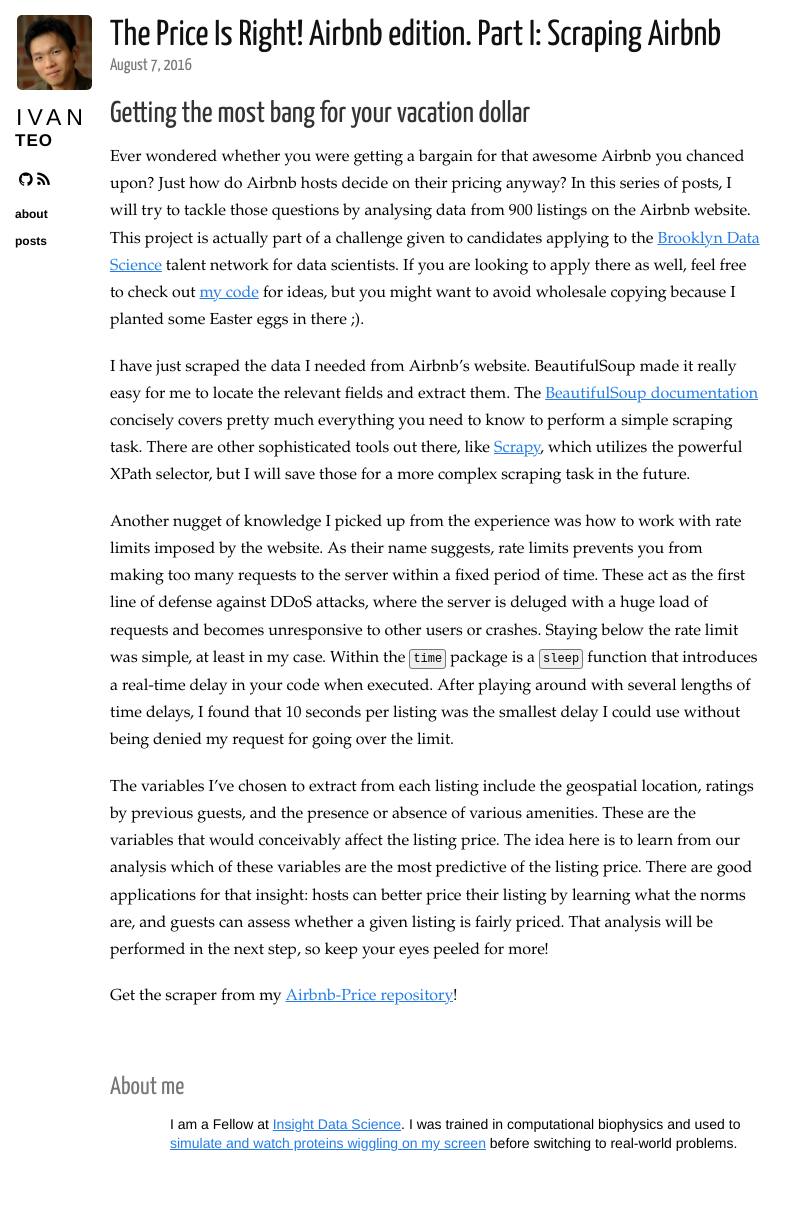
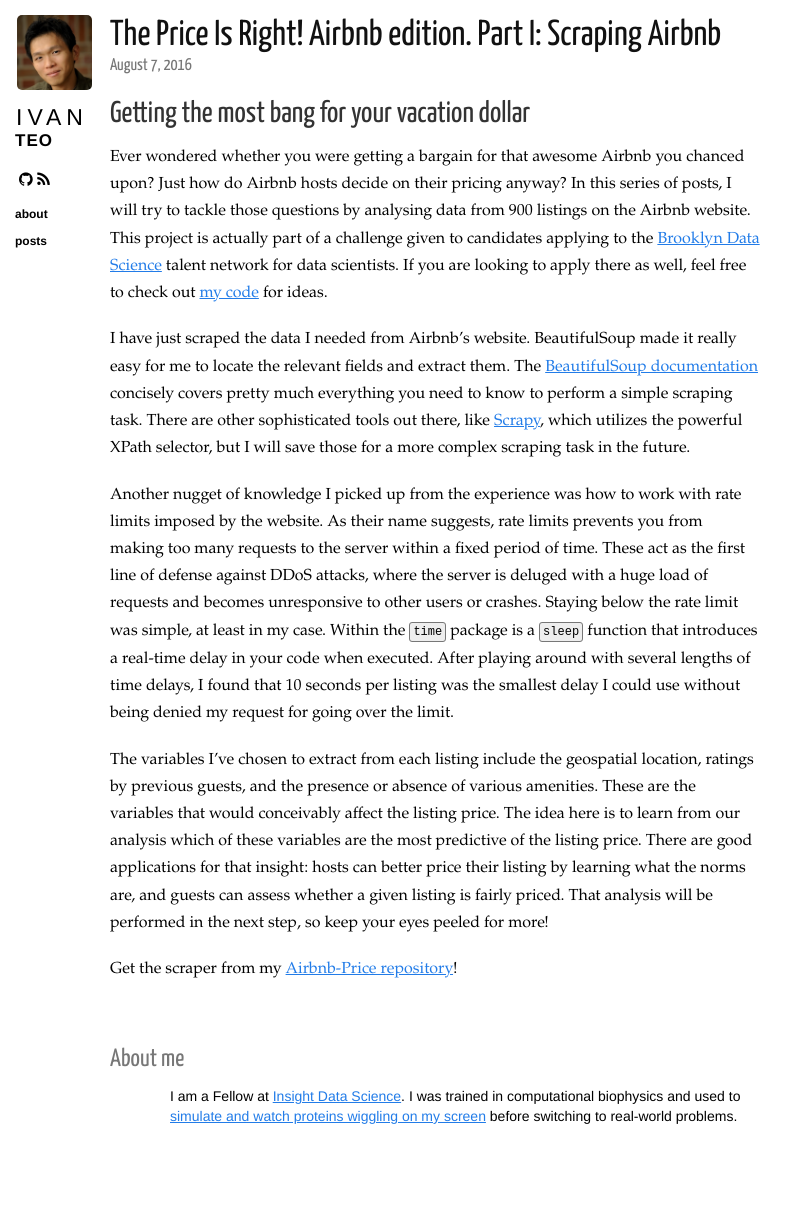
Before and after one commit to ivanteokh/ivanteokh.github.io, a Jekyll site: the page built from _posts/2016-08-06-airbnb.markdown, in a window 1280 px wide. Shown: the whole page, without its empty margins (0-807 px from the left). Built offline with Jekyll 4.4.1, drawn with Linux system fonts in a browser that asks for light colours; nearby versions of some CDN libraries; after the commit the page ends 1203 px from its top, so only the background shows below that.

Commit message:
Airbnb project post

```diff
--- a/_posts/2016-08-06-airbnb.markdown
+++ b/_posts/2016-08-06-airbnb.markdown
@@ -7,7 +7,7 @@ date:   2016-08-06 23:00:00 -0400
 
 <h2>Getting the most bang for your vacation dollar</h2>
 
-Ever wondered whether you were getting a bargain for that awesome Airbnb you chanced upon? Just how do Airbnb hosts decide on their pricing anyway? In this series of posts, I will try to tackle those questions by analysing data from 900 listings on the Airbnb website. This project is actually part of a challenge given to candidates applying to the <a href="http://www.brooklyndatascience.com">Brooklyn Data Science</a> talent network for data scientists. If you are looking to apply there as well, feel free to check out <a href="https://github.com/ivanteokh/Airbnb-Price">my code</a> for ideas, but you might want to avoid wholesale copying because I planted some Easter eggs in there ;).
+Ever wondered whether you were getting a bargain for that awesome Airbnb you chanced upon? Just how do Airbnb hosts decide on their pricing anyway? In this series of posts, I will try to tackle those questions by analysing data from 900 listings on the Airbnb website. This project is actually part of a challenge given to candidates applying to the <a href="http://www.brooklyndatascience.com">Brooklyn Data Science</a> talent network for data scientists. If you are looking to apply there as well, feel free to check out <a href="https://github.com/ivanteokh/Airbnb-Price">my code</a> for ideas.
 
 I have just scraped the data I needed from Airbnb's website. BeautifulSoup made it really easy for me to locate the relevant fields and extract them. The <a href="https://www.crummy.com/software/BeautifulSoup/bs4/doc/">BeautifulSoup documentation</a> concisely covers pretty much everything you need to know to perform a simple scraping task. There are other sophisticated tools out there, like <a href="http://scrapy.org">Scrapy</a>, which utilizes the powerful XPath selector, but I will save those for a more complex scraping task in the future.
 
```
